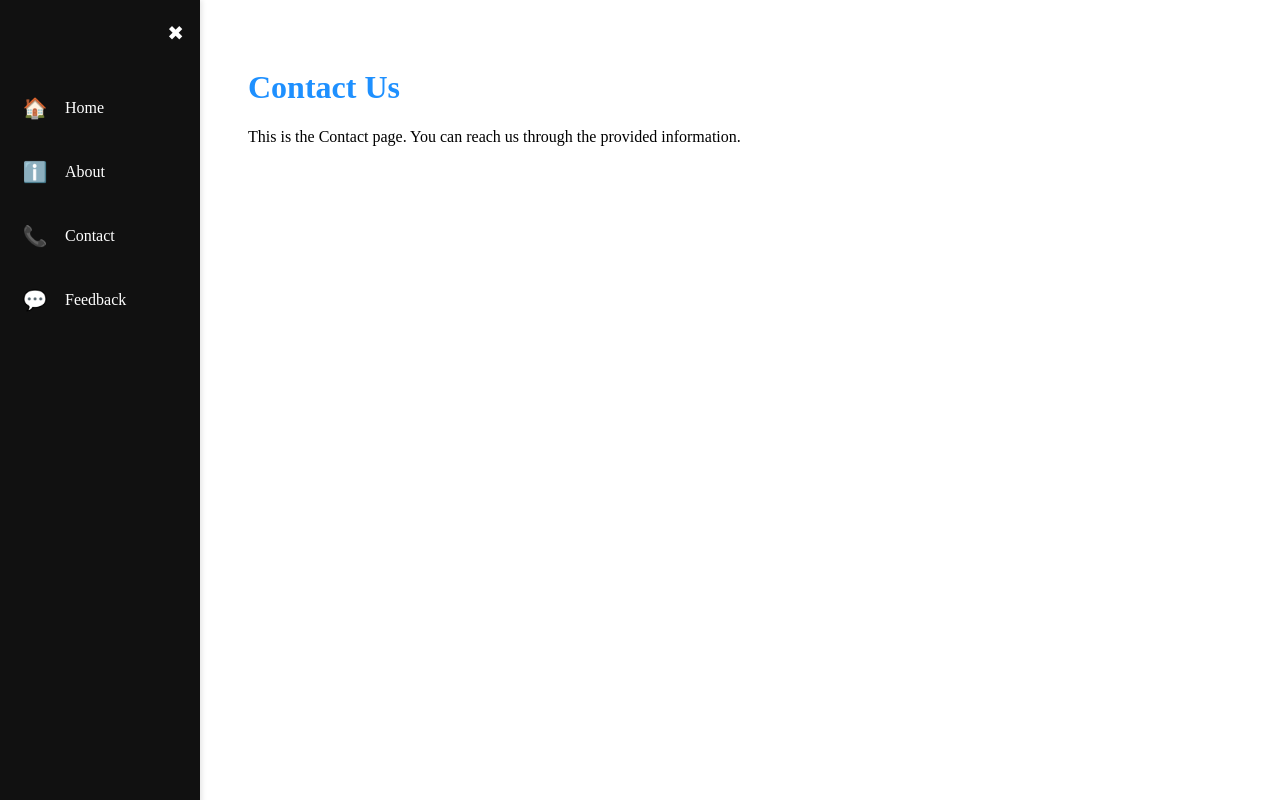
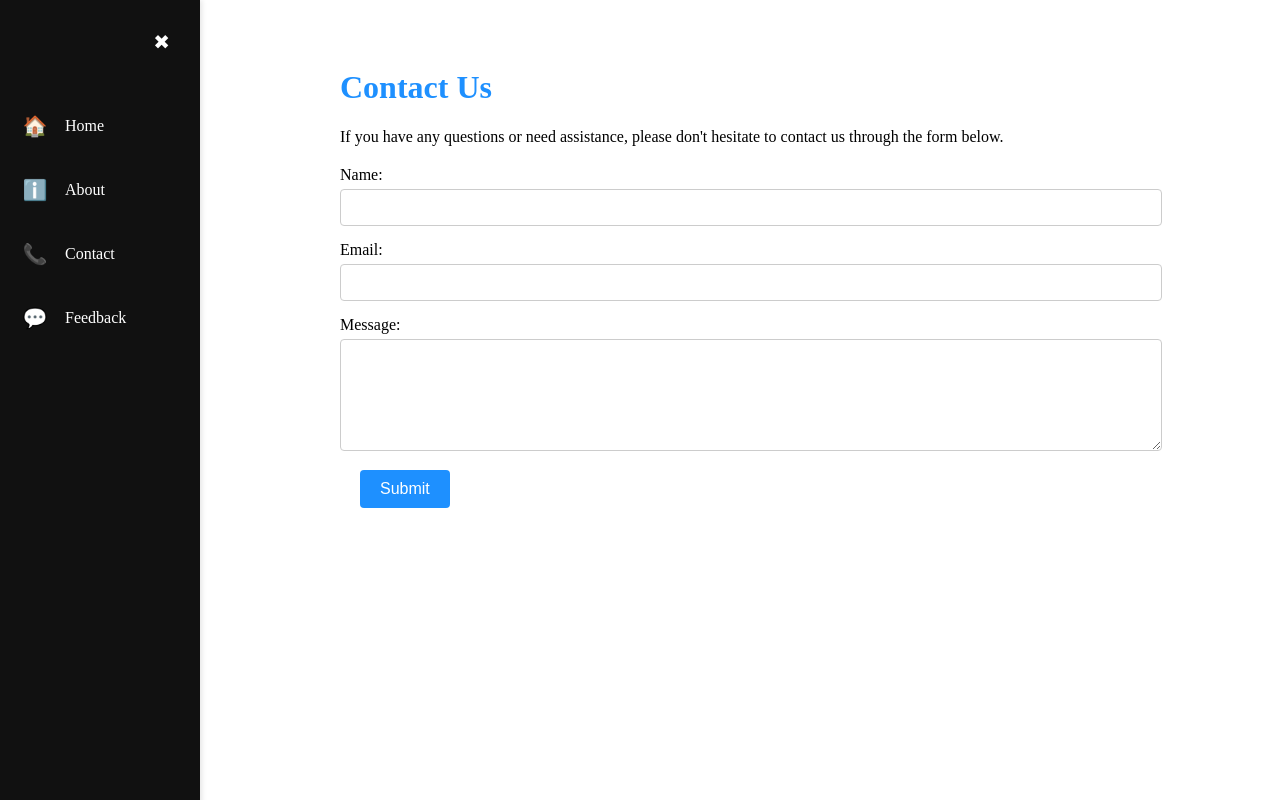
Before and after one commit to MARYAMM27/Project-p1, a React (Vite) app: page /contact in a window 1280 px wide. Built offline with nearby package versions, Linux system fonts and the light colour scheme; no server answers; sample sign-in values are in the browser's storage.

Commit message:
Fix Isuue

```diff
--- a/src/Screens/Screen1.jsx
+++ b/src/Screens/Screen1.jsx
@@ -1,8 +1,61 @@
-const Screen1 = () => (
-  <div style={{ padding: '20px' }}>
-    <h1>About Us</h1>
-    <p>This is the About page. It contains information about our application and team.</p>
-  </div>
-);
+const Screen1 = () => {
+  return (
+    <div style={{ padding: '20px', maxWidth: '800px', margin: '0 auto' }}>
+      <h1>About Nutrition</h1>
+
+      {/* Why Nutrition Section */}
+      <section style={{ marginBottom: '30px' }}>
+        <h2>Why Nutrition?</h2>
+        <p>
+          Nutrition is essential for maintaining a healthy body and mind. The food you eat provides the energy and nutrients your body needs to function properly. Good nutrition supports your overall well-being, helps maintain a healthy weight, boosts the immune system, and reduces the risk of chronic diseases.
+        </p>
+      </section>
+
+      {/* What is Nutrition Section */}
+      <section style={{ marginBottom: '30px' }}>
+        <h2>What is Nutrition?</h2>
+        <p>
+          Nutrition is the study of how food affects the health and performance of the body. It involves understanding the components of food, such as vitamins, minerals, proteins, carbohydrates, and fats, and how they work together to keep the body healthy. Proper nutrition ensures that your body gets all the essential nutrients it needs for growth, repair, and energy.
+        </p>
+      </section>
+
+      {/* How to Maintain Nutrition Section */}
+      <section style={{ marginBottom: '30px' }}>
+        <h2>How to Maintain Good Nutrition?</h2>
+        <p>
+          To maintain good nutrition, focus on consuming a balanced diet that includes:
+        </p>
+        <ul>
+          <li>Fruits and vegetables</li>
+          <li>Whole grains</li>
+          <li>Lean proteins (such as fish, chicken, and legumes)</li>
+          <li>Healthy fats (like nuts, seeds, and olive oil)</li>
+          <li>Plenty of water to stay hydrated</li>
+        </ul>
+        <p>
+          Limiting processed foods, sugars, and unhealthy fats is also crucial to ensure you meet your nutritional needs while reducing the risk of diseases such as heart disease, diabetes, and obesity.
+        </p>
+      </section>
+
+      {/* Exercises for a Healthy Lifestyle Section */}
+      <section style={{ marginBottom: '30px' }}>
+        <h2>Exercises for a Healthy Lifestyle</h2>
+        <p>
+          Exercise, along with good nutrition, is vital for maintaining health. Here are some effective exercises to include in your daily routine:
+        </p>
+        <ul>
+          <li><strong>Walking/Running:</strong> Great for cardiovascular health and burning calories.</li>
+          <li><strong>Strength Training:</strong> Builds muscle and strengthens bones.</li>
+          <li><strong>Yoga:</strong> Improves flexibility, balance, and reduces stress.</li>
+          <li><strong>Swimming:</strong> A full-body workout that’s easy on the joints.</li>
+          <li><strong>Stretching:</strong> Helps to prevent injury and keeps your muscles flexible.</li>
+        </ul>
+        <p>
+          Aim to exercise for at least 30 minutes a day, combining cardio, strength training, and flexibility exercises for optimal health.
+        </p>
+      </section>
+    </div>
+  );
+};
 
 export default Screen1;
--- a/src/Screens/Screen2.jsx
+++ b/src/Screens/Screen2.jsx
@@ -1,8 +1,98 @@
-const Screen2 = () => (
-  <div style={{ padding: '20px' }}>
-    <h1>Contact Us</h1>
-    <p>This is the Contact page. You can reach us through the provided information.</p>
-  </div>
-);
+import { useState } from 'react';
+
+const Screen2 = () => {
+  const [name, setName] = useState('');
+  const [email, setEmail] = useState('');
+  const [message, setMessage] = useState('');
+  const [submitted, setSubmitted] = useState(false);
+
+  const handleSubmit = (e) => {
+    e.preventDefault();
+    // Handle contact form submission logic here
+    console.log({ name, email, message });
+    setSubmitted(true);
+  };
+
+  return (
+    <div style={{ padding: '20px', maxWidth: '800px', margin: '0 auto' }}>
+      <h1>Contact Us</h1>
+      <p>If you have any questions or need assistance, please don't hesitate to contact us through the form below.</p>
+
+      {submitted ? (
+        <div style={{ color: 'green', marginTop: '20px' }}>
+          <h3>Thank you for reaching out! We will get back to you shortly.</h3>
+        </div>
+      ) : (
+        <form onSubmit={handleSubmit} style={{ marginTop: '20px' }}>
+          <div style={{ marginBottom: '15px' }}>
+            <label htmlFor="name" style={{ display: 'block', marginBottom: '5px' }}>Name:</label>
+            <input
+              type="text"
+              id="name"
+              value={name}
+              onChange={(e) => setName(e.target.value)}
+              required
+              style={{
+                width: '100%',
+                padding: '10px',
+                borderRadius: '4px',
+                border: '1px solid #ccc',
+              }}
+            />
+          </div>
+
+          <div style={{ marginBottom: '15px' }}>
+            <label htmlFor="email" style={{ display: 'block', marginBottom: '5px' }}>Email:</label>
+            <input
+              type="email"
+              id="email"
+              value={email}
+              onChange={(e) => setEmail(e.target.value)}
+              required
+              style={{
+                width: '100%',
+                padding: '10px',
+                borderRadius: '4px',
+                border: '1px solid #ccc',
+              }}
+            />
+          </div>
+
+          <div style={{ marginBottom: '15px' }}>
+            <label htmlFor="message" style={{ display: 'block', marginBottom: '5px' }}>Message:</label>
+            <textarea
+              id="message"
+              value={message}
+              onChange={(e) => setMessage(e.target.value)}
+              required
+              rows="6"
+              style={{
+                width: '100%',
+                padding: '10px',
+                borderRadius: '4px',
+                border: '1px solid #ccc',
+              }}
+            />
+          </div>
+
+          <button
+            type="submit"
+            style={{
+              backgroundColor: '#1e90ff',
+              color: 'white',
+              border: 'none',
+              padding: '10px 20px',
+              cursor: 'pointer',
+              borderRadius: '4px',
+              fontSize: '16px',
+            }}
+          >
+            Submit
+          </button>
+        </form>
+      )}
+    </div>
+  );
+};
 
 export default Screen2;
--- a/src/Screens/Screen3.jsx
+++ b/src/Screens/Screen3.jsx
@@ -1,8 +1,83 @@
-const Screen3 = () => (
-  <div style={{ padding: '20px' }}>
-    <h1>Feedback</h1>
-    <p>This is the Feedback page. We value your feedback to improve our service.</p>
-  </div>
-);
+import { useState } from 'react';
+
+const Screen3 = () => {
+  const [name, setName] = useState('');
+  const [email, setEmail] = useState('');
+  const [message, setMessage] = useState('');
+  const [feedbackSubmitted, setFeedbackSubmitted] = useState(false);
+
+  const handleSubmit = (e) => {
+    e.preventDefault();
+    // Logic to handle feedback submission, like sending it to a server or logging it
+    console.log({ name, email, message });
+    setFeedbackSubmitted(true);
+  };
+
+  return (
+    <div style={{ padding: '20px' }}>
+      <h1>Feedback</h1>
+      <p>We value your feedback to improve our service. Please fill in the form below:</p>
+
+      {feedbackSubmitted ? (
+        <div style={{ color: 'green', marginTop: '20px' }}>
+          <h3>Thank you for your feedback!</h3>
+        </div>
+      ) : (
+        <form onSubmit={handleSubmit} style={{ maxWidth: '600px', marginTop: '20px' }}>
+          <div style={{ marginBottom: '10px' }}>
+            <label htmlFor="name" style={{ display: 'block', marginBottom: '5px' }}>Name:</label>
+            <input
+              type="text"
+              id="name"
+              value={name}
+              onChange={(e) => setName(e.target.value)}
+              required
+              style={{ width: '100%', padding: '8px', borderRadius: '4px', border: '1px solid #ccc' }}
+            />
+          </div>
+
+          <div style={{ marginBottom: '10px' }}>
+            <label htmlFor="email" style={{ display: 'block', marginBottom: '5px' }}>Email:</label>
+            <input
+              type="email"
+              id="email"
+              value={email}
+              onChange={(e) => setEmail(e.target.value)}
+              required
+              style={{ width: '100%', padding: '8px', borderRadius: '4px', border: '1px solid #ccc' }}
+            />
+          </div>
+
+          <div style={{ marginBottom: '10px' }}>
+            <label htmlFor="message" style={{ display: 'block', marginBottom: '5px' }}>Feedback:</label>
+            <textarea
+              id="message"
+              value={message}
+              onChange={(e) => setMessage(e.target.value)}
+              required
+              rows="5"
+              style={{ width: '100%', padding: '8px', borderRadius: '4px', border: '1px solid #ccc' }}
+            />
+          </div>
+
+          <button
+            type="submit"
+            style={{
+              backgroundColor: '#1e90ff',
+              color: 'white',
+              border: 'none',
+              padding: '10px 20px',
+              cursor: 'pointer',
+              borderRadius: '4px',
+              fontSize: '16px'
+            }}
+          >
+            Submit Feedback
+          </button>
+        </form>
+      )}
+    </div>
+  );
+};
 
 export default Screen3;
--- a/src/Styles/Dashboard.css
+++ b/src/Styles/Dashboard.css
@@ -29,3 +29,73 @@ ul li {
 .side-menu.collapsed + .content-container {
   margin-left: 50px; /* Adjust margin when the menu is collapsed */
 }
+.home-container {
+  background-color: #fff; /* Set background to white */
+  color: #000; /* Set text color to black for readability */
+  padding: 20px;
+  min-height: 100vh; /* Ensure it covers the full viewport height */
+}
+
+h1, h2 {
+  color: #1e90ff; /* Standout blue color for headings */
+}
+.nutrition-table table {
+  width: 100%;
+  border-collapse: collapse;
+  background-color: #000; /* Set the table background to black */
+  color: #fff; /* Set text color to white for readability */
+}
+
+.nutrition-table th,
+.nutrition-table td {
+  border: 1px solid #fff; /* White border for contrast */
+  padding: 10px;
+  text-align: left;
+}
+
+.nutrition-table tbody tr:nth-child(even) {
+  background-color: #333; /* Slightly lighter black for even rows */
+}
+
+.nutrition-table tbody tr:nth-child(odd) {
+  background-color: #000; /* Black background for odd rows */
+}
+button {
+  background-color: #1e90ff;
+  border: none;
+  color: white;
+  padding: 10px 20px;
+  font-size: 16px;
+  cursor: pointer;
+}
+
+button:hover {
+  background-color: #3ea6ff;
+}
+
+.logout-container {
+  display: flex;
+  align-items: center;
+  margin-top: 20px; /* Space before the button */
+}
+
+.vertical-line {
+  width: 1px;
+  height: 40px;
+  background-color: #000; /* Vertical line color */
+  margin-right: 20px; /* Space between the line and the button */
+}
+
+button {
+  background-color: #1e90ff;
+  border: none;
+  color: white;
+  padding: 10px 20px;
+  font-size: 16px;
+  cursor: pointer;
+  margin-left: 20px; /* Space after the button */
+}
+
+button:hover {
+  background-color: #3ea6ff;
+}
```
